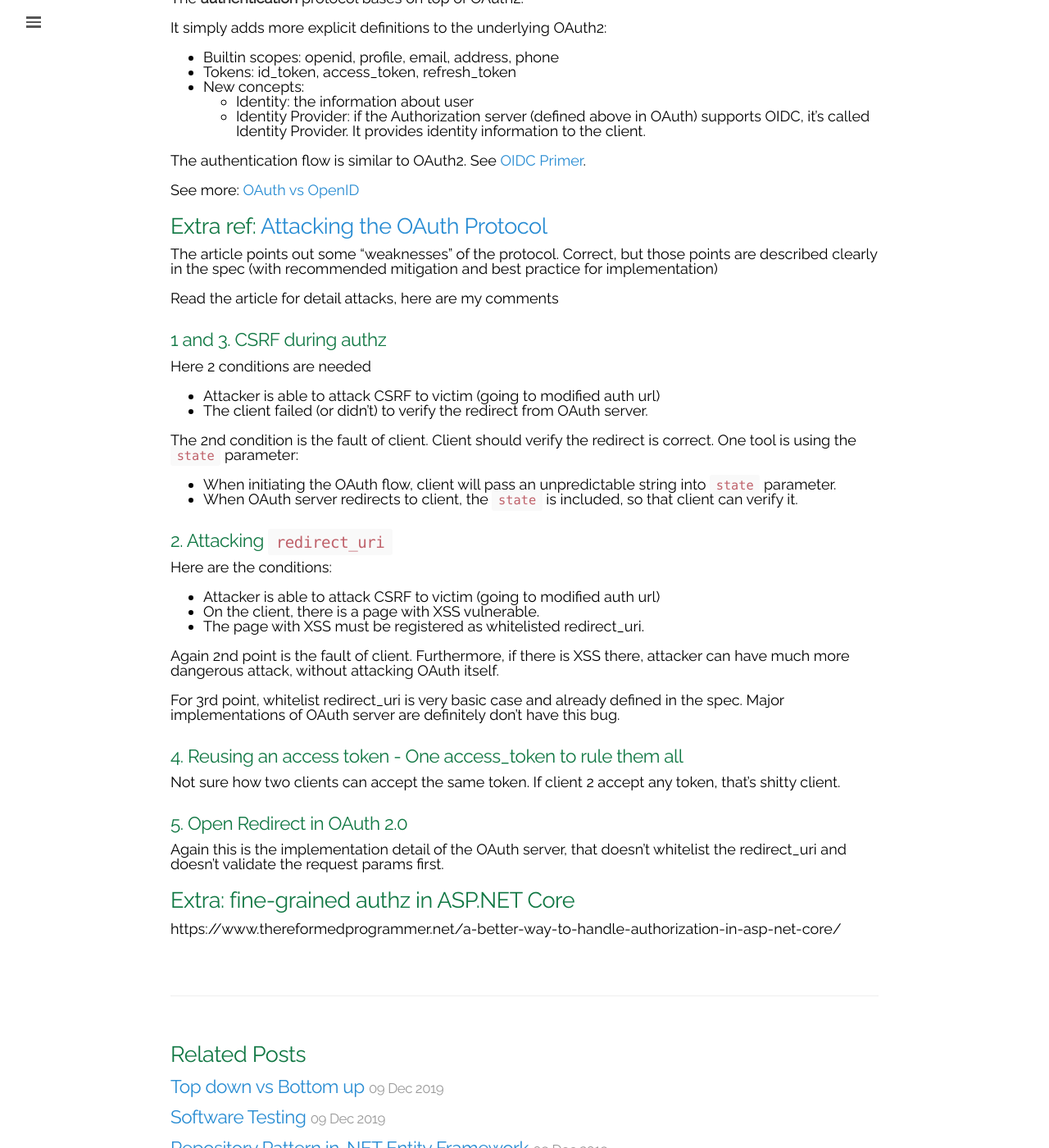
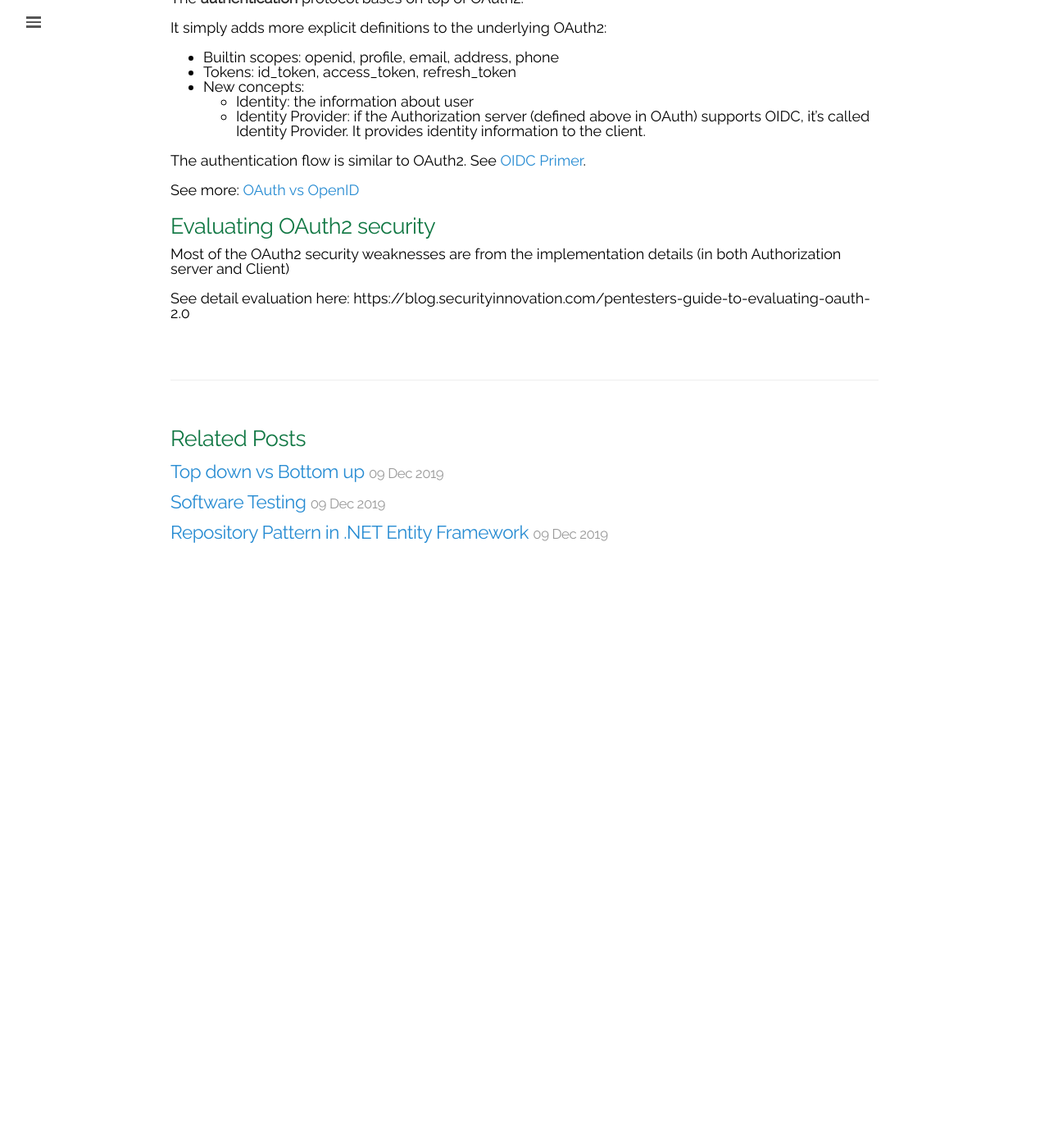
Before and after one commit to akivamu/akivamu.github.io, a Jekyll site: the page built from _posts/2020-04-07-oauth2-and-openid-connect.md, in a window 1280 px wide and 1400 px high, scrolled down 2981 px. Shown: the whole window at 82% size. Built offline with Jekyll 4.4.1, drawn with Linux system fonts in a browser that asks for light colours; comment, search, counter and statistics services are not loaded; after the commit the page ends 3699 px from its top, so only the background shows below that.

Commit message:
simplify

```diff
--- a/_posts/2020-04-07-oauth2-and-openid-connect.md
+++ b/_posts/2020-04-07-oauth2-and-openid-connect.md
@@ -91,42 +91,8 @@ The authentication flow is similar to OAuth2. See [OIDC Primer](https://develope
 
 See more: [OAuth vs OpenID](https://stackoverflow.com/a/6915454/6445037)
 
-## Extra ref: [Attacking the OAuth Protocol](https://dhavalkapil.com/blogs/Attacking-the-OAuth-Protocol/)
+## Evaluating OAuth2 security
 
-The article points out some "weaknesses" of the protocol. Correct, but those points are described clearly in the spec (with recommended mitigation and best practice for implementation)
+Most of the OAuth2 security weaknesses are from the implementation details (in both Authorization server and Client)
 
-Read the article for detail attacks, here are my comments
-
-### 1 and 3. CSRF during authz
-
-Here 2 conditions are needed
-- Attacker is able to attack CSRF to victim (going to modified auth url)
-- The client failed (or didn't) to verify the redirect from OAuth server.
-
-The 2nd condition is the fault of client. Client should verify the redirect is correct. One tool is using the `state` parameter:
-- When initiating the OAuth flow, client will pass an unpredictable string into `state` parameter.
-- When OAuth server redirects to client, the `state` is included, so that client can verify it.
-
-### 2. Attacking `redirect_uri`
-
-Here are the conditions:
-- Attacker is able to attack CSRF to victim (going to modified auth url)
-- On the client, there is a page with XSS vulnerable.
-- The page with XSS must be registered as whitelisted redirect_uri.
-
-Again 2nd point is the fault of client. Furthermore, if there is XSS there, attacker can have much more dangerous attack, without attacking OAuth itself.
-
-For 3rd point, whitelist redirect_uri is very basic case and already defined in the spec. Major implementations of OAuth server are definitely don't have this bug.
-
-### 4. Reusing an access token - One access_token to rule them all
-
-Not sure how two clients can accept the same token. If client 2 accept any token, that's shitty client.
-
-### 5. Open Redirect in OAuth 2.0
-
-Again this is the implementation detail of the OAuth server, that doesn't whitelist the redirect_uri and doesn't validate the request params first.
-
-
-## Extra: fine-grained authz in ASP.NET Core
-
-https://www.thereformedprogrammer.net/a-better-way-to-handle-authorization-in-asp-net-core/
+See detail evaluation here: https://blog.securityinnovation.com/pentesters-guide-to-evaluating-oauth-2.0
```
